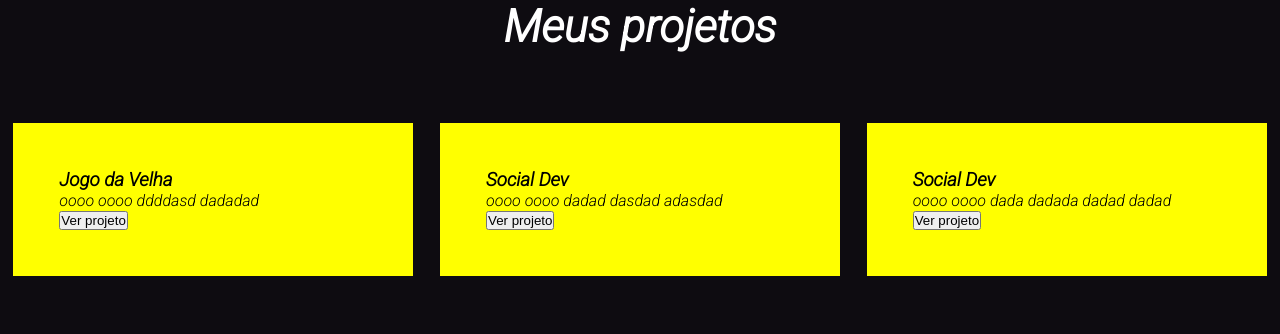
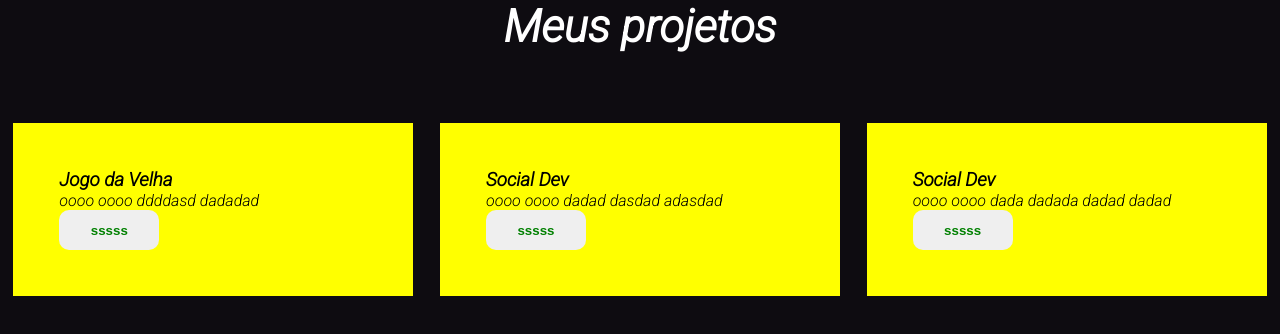
Before and after one commit to viniciusgasparino/Portifolio, a Next.js app: page /Projetos in a window 1280 px wide. Shown: the top 334 px of the page. Built offline with nearby package versions, Linux system fonts and the light colour scheme.

Commit message:
Feito components de botao

```diff
--- a/pages/Projetos.jsx
+++ b/pages/Projetos.jsx
@@ -1,4 +1,5 @@
 import styled from "styled-components"
+import Button from "../src/components/button/Button"
 
 
 const StyledContainer = styled.div`
@@ -35,17 +36,17 @@ function Projetos(){
         <StyledCard>
           <h3>Jogo da Velha</h3>
           <p>oooo oooo ddddasd dadadad</p>
-          <button>Ver projeto</button>
+          <Button text="sssss"/>
         </StyledCard>
         <StyledCard>
           <h3>Social Dev</h3>
           <p>oooo oooo dadad  dasdad adasdad</p>
-          <button>Ver projeto</button>
+          <Button text="sssss"/>
         </StyledCard>
         <StyledCard>
           <h3>Social Dev</h3>
           <p>oooo oooo dada dadada dadad dadad</p>
-          <button>Ver projeto</button>
+          <Button text="sssss"/>
         </StyledCard>
       </StyledContainer>
     </>
--- a/src/components/button/Button.jsx
+++ b/src/components/button/Button.jsx
@@ -1,16 +1,22 @@
 import styled from "styled-components"
 
+
 const StyledButton = styled.button`
-  width: 50px;
-  height: 20px;
-
+  border: none;
+  width: 100px;
+  cursor: pointer;
+  height: 40px;
+  color: green;
+  font-Weight: bold;
+  border-Radius: 10px;
 `
 
-
-function Button(){
+function Button({text}){
   return(
     <>
-      <StyledButton/>
+      <StyledButton>
+        {text}
+      </StyledButton>
     </>
   )
 }
--- a/src/components/header/Header.jsx
+++ b/src/components/header/Header.jsx
@@ -1,6 +1,5 @@
 import Subtitle from "../subtitle/Subtitle"
 import styled from "styled-components"
-
 
 
 const StyledHeader = styled.header`
--- a/src/components/section/Section.jsx
+++ b/src/components/section/Section.jsx
@@ -1,6 +1,6 @@
 import styled from "styled-components"
 import Subtitle from "../subtitle/Subtitle"
-
+import Button from "../button/Button"
 
 const StyledSection = styled.section`
   margin-top: 30px;
@@ -38,7 +38,7 @@ function Section(){
            dolor sit amet consectetur adipisicing elit,
            dolor sit amet consectetur adipisicing elit.
         </StyledText>
-        <button>dddddd</button>
+        <Button text="Ver Projetos"/>
       </StyledContainer>
       <StyledContainer>
         <img src="" />
```
